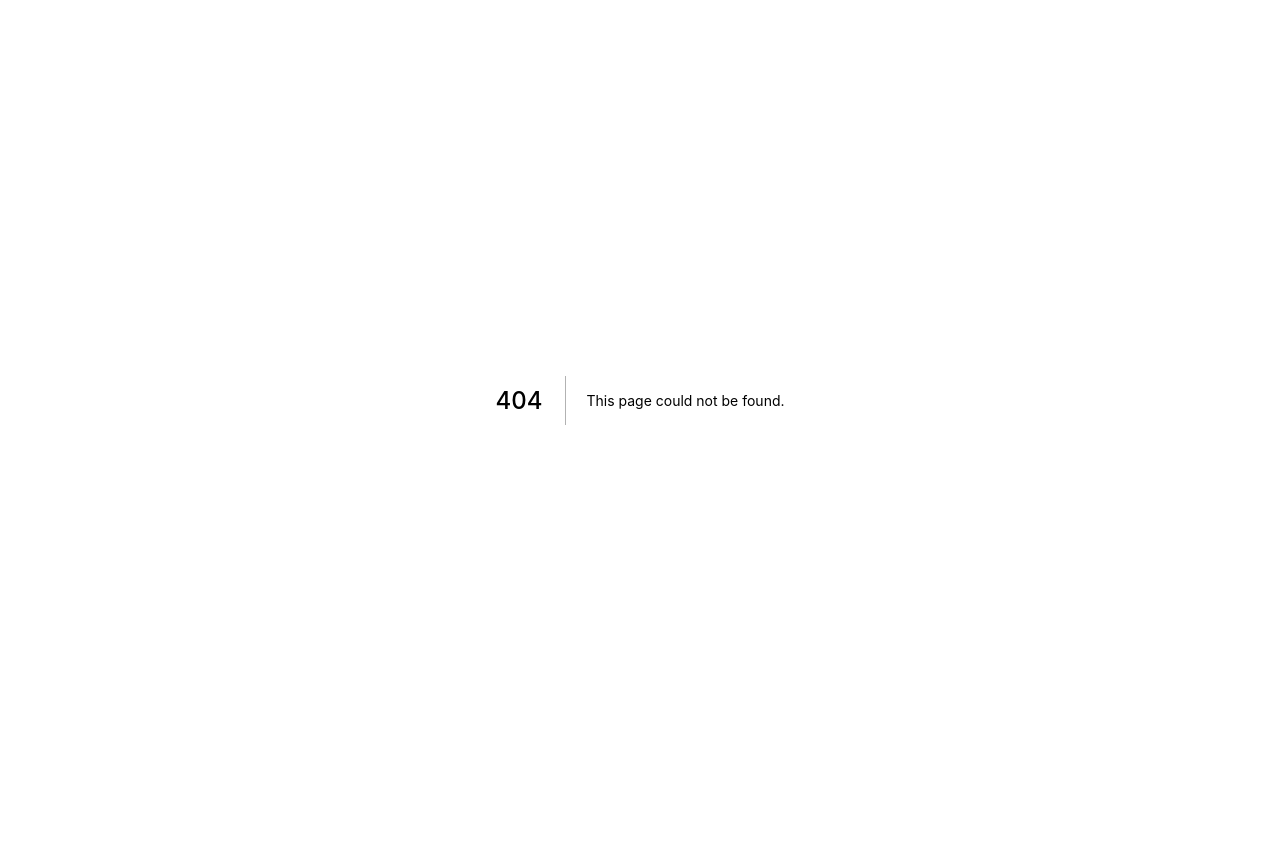
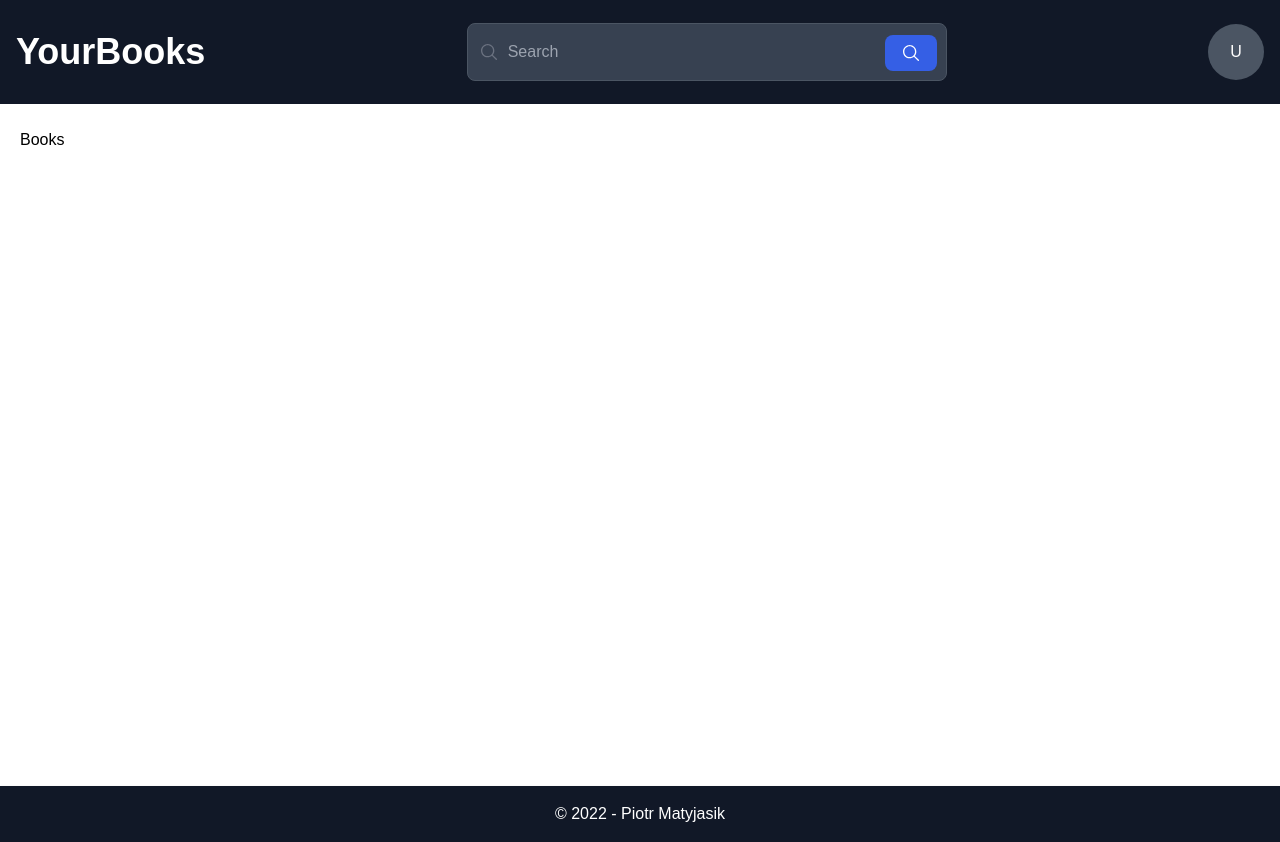
Before and after one commit to pmatyjasik/your-books, a Next.js app: page /books in a window 1280 px wide. Before the commit this address had no page. Before the commit the page ends 800 px from the top, so only its background shows below. Built offline with nearby package versions, Linux system fonts and the light colour scheme; no server answers; sample sign-in values are in the browser's storage.

Commit message:
page/books

```diff
--- /dev/null
+++ b/src/pages/books.tsx
@@ -0,0 +1,12 @@
+import type { NextPage } from 'next';
+import AuthorizedPage from 'templates/AuthorizedPage';
+
+const Books: NextPage = () => {
+	return (
+		<AuthorizedPage title={'Books'} content={'Books'}>
+			<h1>Books</h1>
+		</AuthorizedPage>
+	);
+};
+
+export default Books;
```
